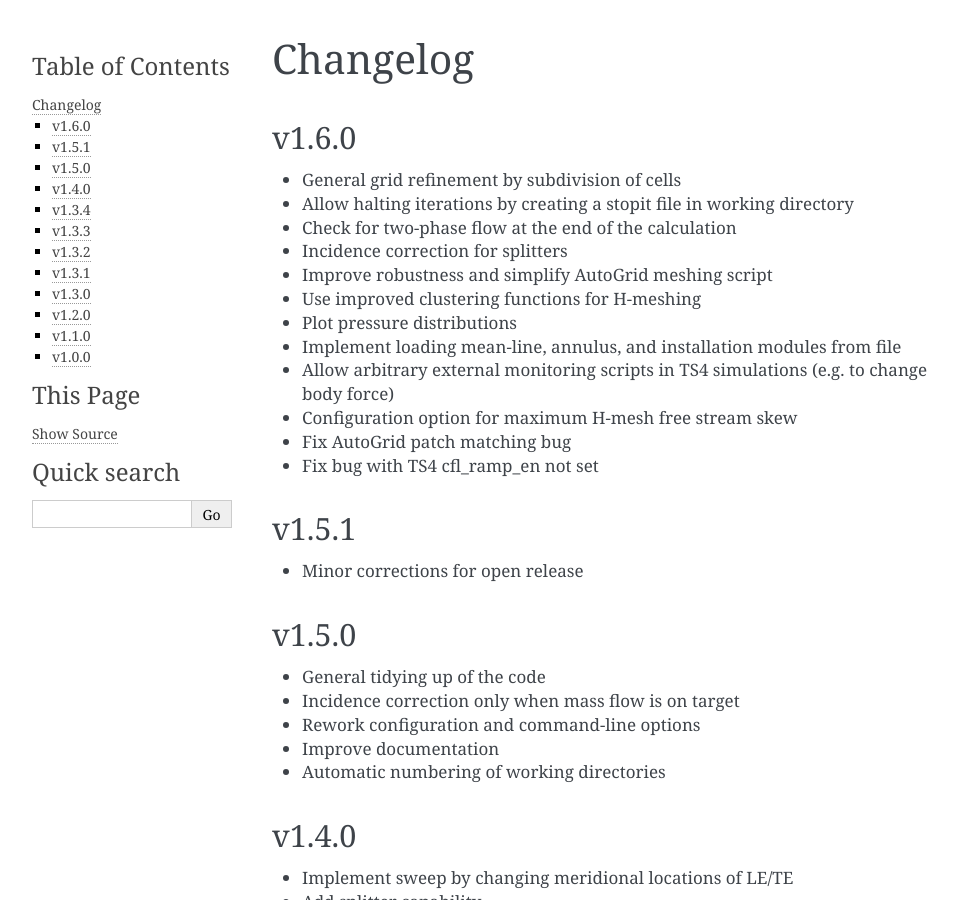
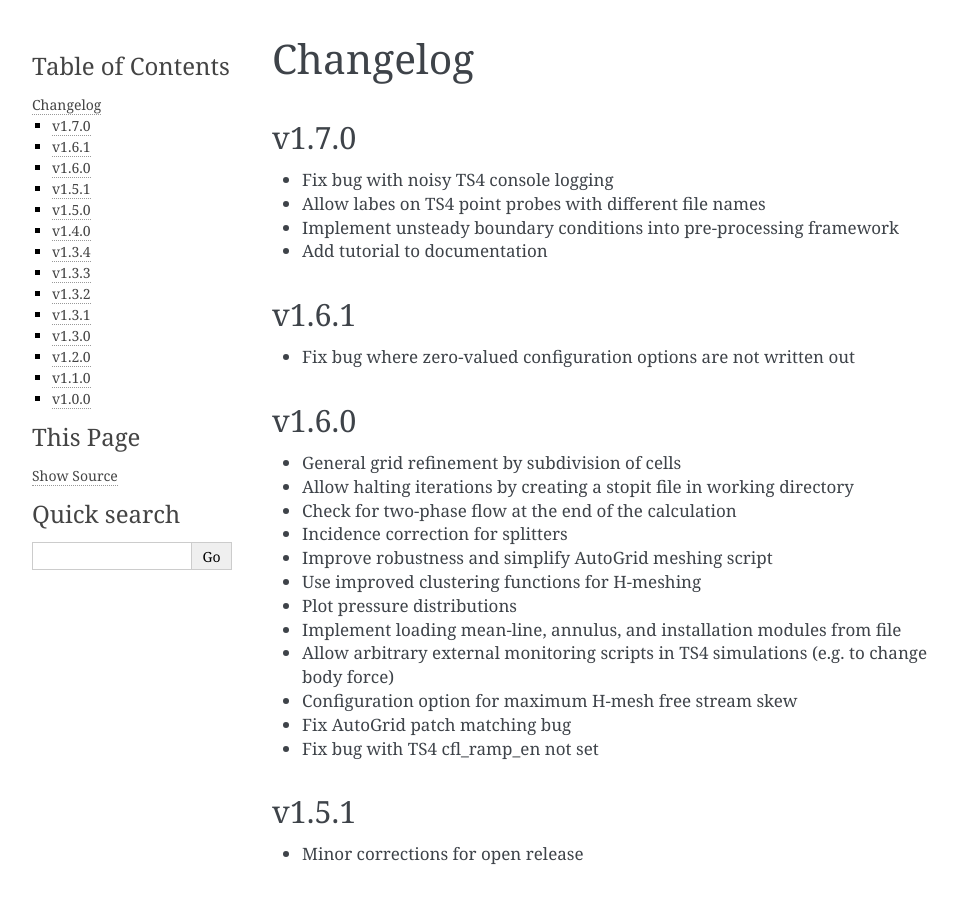
Before and after one commit to jb753/turbigen, a Sphinx documentation site: the page built from doc/changelog.rst, in a window 1280 px wide and 900 px high. Shown: the whole window, without its empty margins (148-1106 px from the left). Built offline with Sphinx 7.4.7, drawn with Linux system fonts in a browser that asks for light colours.

Commit message:
changelog

```diff
--- a/doc/changelog.rst
+++ b/doc/changelog.rst
@@ -1,5 +1,18 @@
 Changelog
 =========
+
+v1.7.0
+^^^^^^
+
+* Fix bug with noisy TS4 console logging
+* Allow labes on TS4 point probes with different file names
+* Implement unsteady boundary conditions into pre-processing framework
+* Add tutorial to documentation
+
+v1.6.1
+^^^^^^
+
+* Fix bug where zero-valued configuration options are not written out
 
 v1.6.0
 ^^^^^^
```
